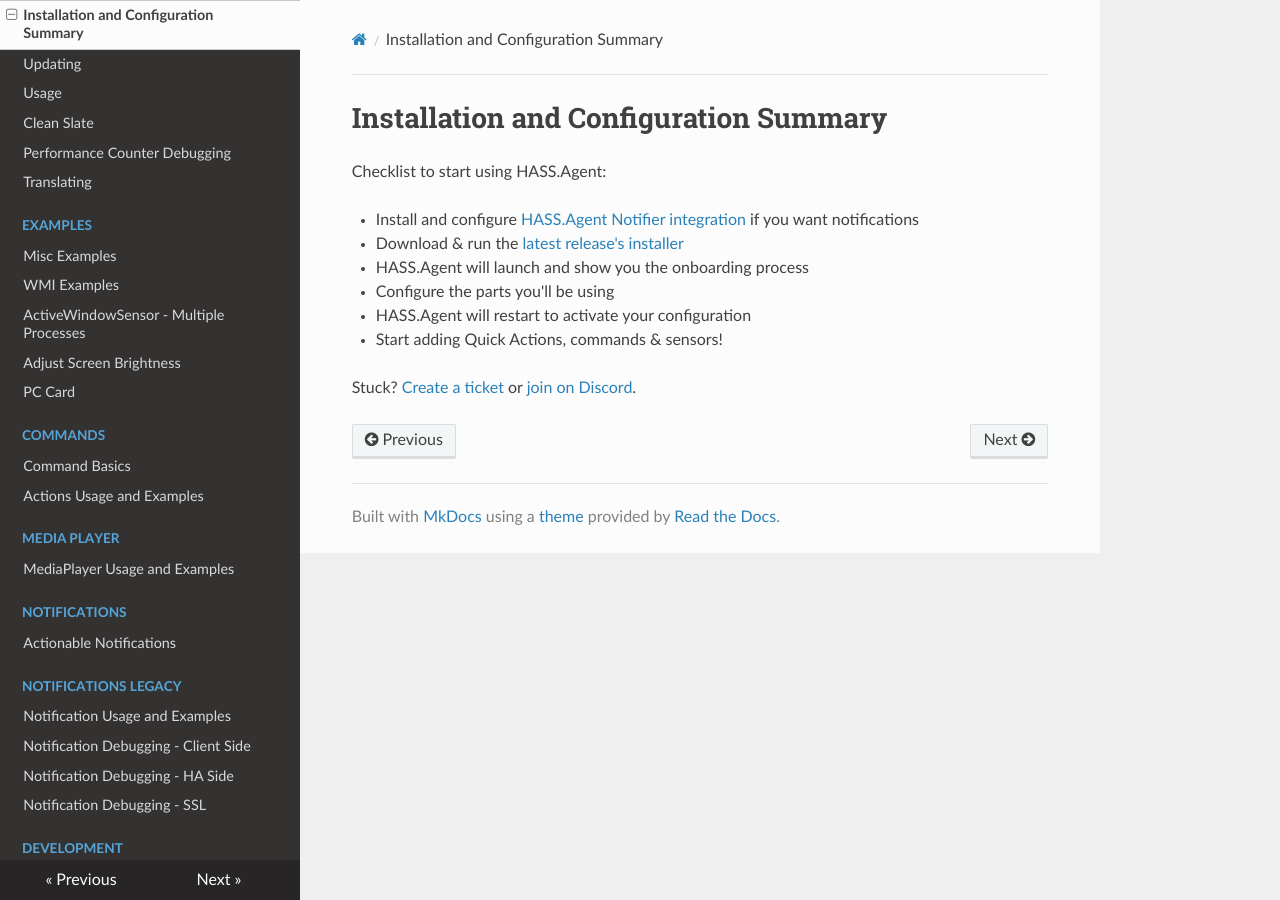
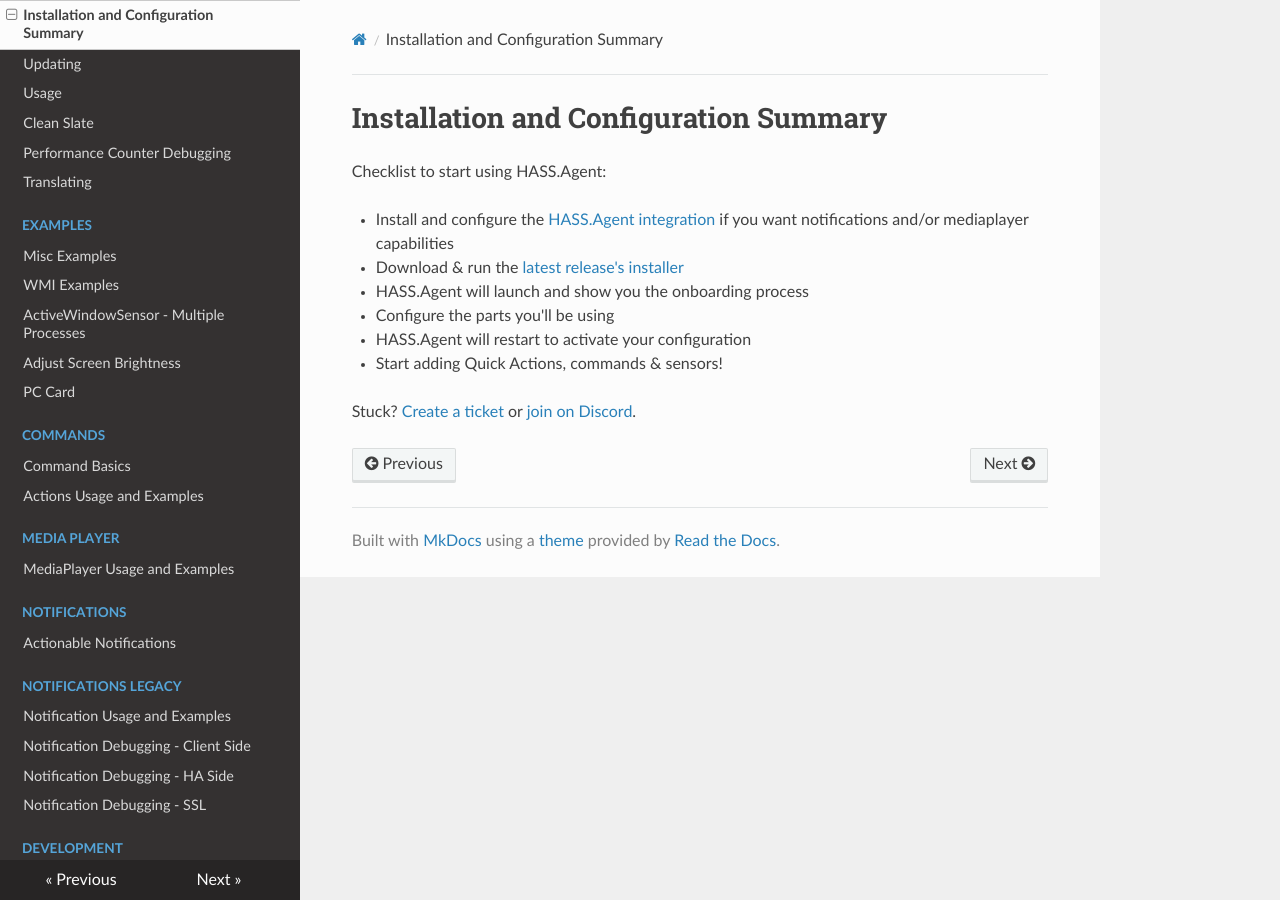
Before and after one commit to LAB02-Admin/HASS.Agent-Docs, an MkDocs documentation site: the page built from docs/installation-and-configuration-summary.md, in a window 1280 px wide. Built offline with MkDocs 1.6.1, drawn with Linux system fonts in a browser that asks for light colours; nearby versions of some CDN libraries.

Commit message:
Update installation-and-configuration-summary.md

```diff
--- a/docs/installation-and-configuration-summary.md
+++ b/docs/installation-and-configuration-summary.md
@@ -2,7 +2,7 @@
 
 Checklist to start using HASS.Agent:
 
-- Install and configure [HASS.Agent Notifier integration](https://github.com/LAB02-Research/HASS.Agent-Notifier) if you want notifications
+- Install and configure the [HASS.Agent integration](https://github.com/LAB02-Research/HASS.Agent-Integration) if you want notifications and/or mediaplayer capabilities
 - Download & run the [latest release's installer](https://github.com/LAB02-Research/HASS.Agent/releases/latest)
 - HASS.Agent will launch and show you the onboarding process
 - Configure the parts you'll be using
```
